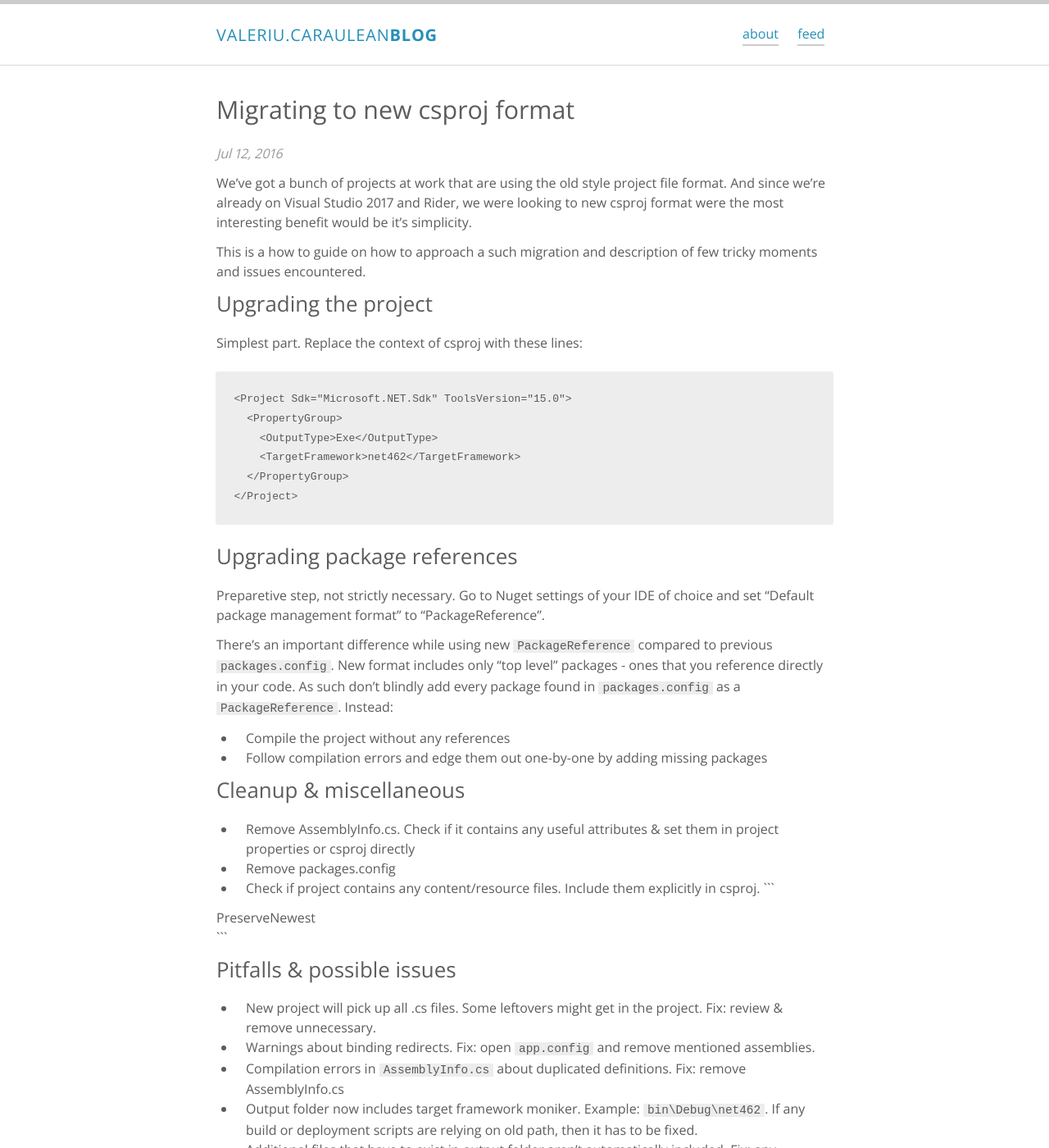
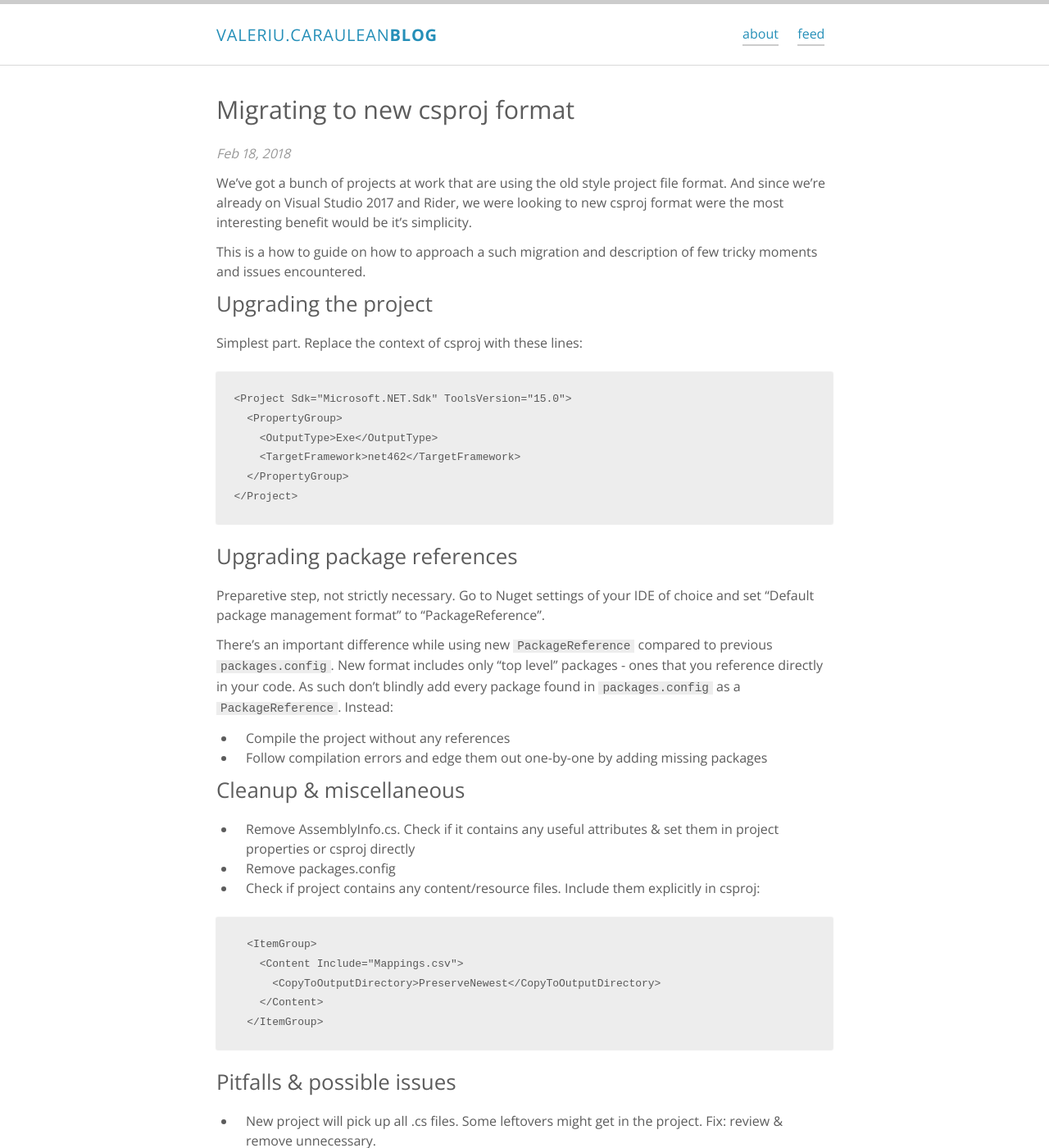
Before and after one commit to vcaraulean/vcaraulean.github.io, a Jekyll site: the page built from _posts/2018-02-18-migrating-to-new-csproj-format.md, in a window 1280 px wide and 1400 px high. Shown: the whole window at 82% size. Built offline with Jekyll 4.4.1, drawn with Linux system fonts in a browser that asks for light colours; comment, search, counter and statistics services are not loaded.

Commit message:
Few formatting updates

````diff
--- a/_posts/2018-02-18-migrating-to-new-csproj-format.md
+++ b/_posts/2018-02-18-migrating-to-new-csproj-format.md
@@ -1,7 +1,7 @@
 ---
 layout: post
 title: "Migrating to new csproj format"
-date: 2016-07-12 21:02
+date: 2018-02-18 22:00
 comments: true
 categories: .net, csproj
 ---
@@ -36,7 +36,8 @@ There's an important difference while using new `PackageReference` compared to p
 
  - Remove AssemblyInfo.cs. Check if it contains any useful attributes & set them in project properties or csproj directly
  - Remove packages.config
- - Check if project contains any content/resource files. Include them explicitly in csproj.
+ - Check if project contains any content/resource files. Include them explicitly in csproj:
+
 ```
   <ItemGroup>
     <Content Include="Mappings.csv">
````
